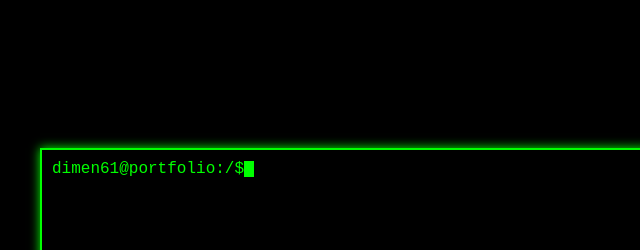
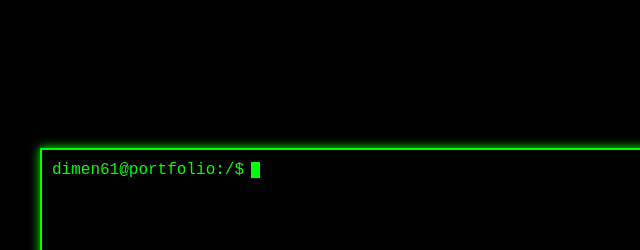
Before and after one commit to Dimen61/portfolio-terminal, a website: page index.html in a window 1280 px wide. Shown: the top 250 px of the page, 188-828 px from the left. Drawn offline with Linux system fonts and the light colour scheme.

Commit message:
change the command line font

```diff
--- a/styles.css
+++ b/styles.css
@@ -46,6 +46,9 @@ body {
     outline: none;
     width: 100%;
     caret-color: transparent;
+    font-size: 16px;
+    font-family: monospace;
+    margin-left: 7px;
 }
 
 #command-input::placeholder {
```
